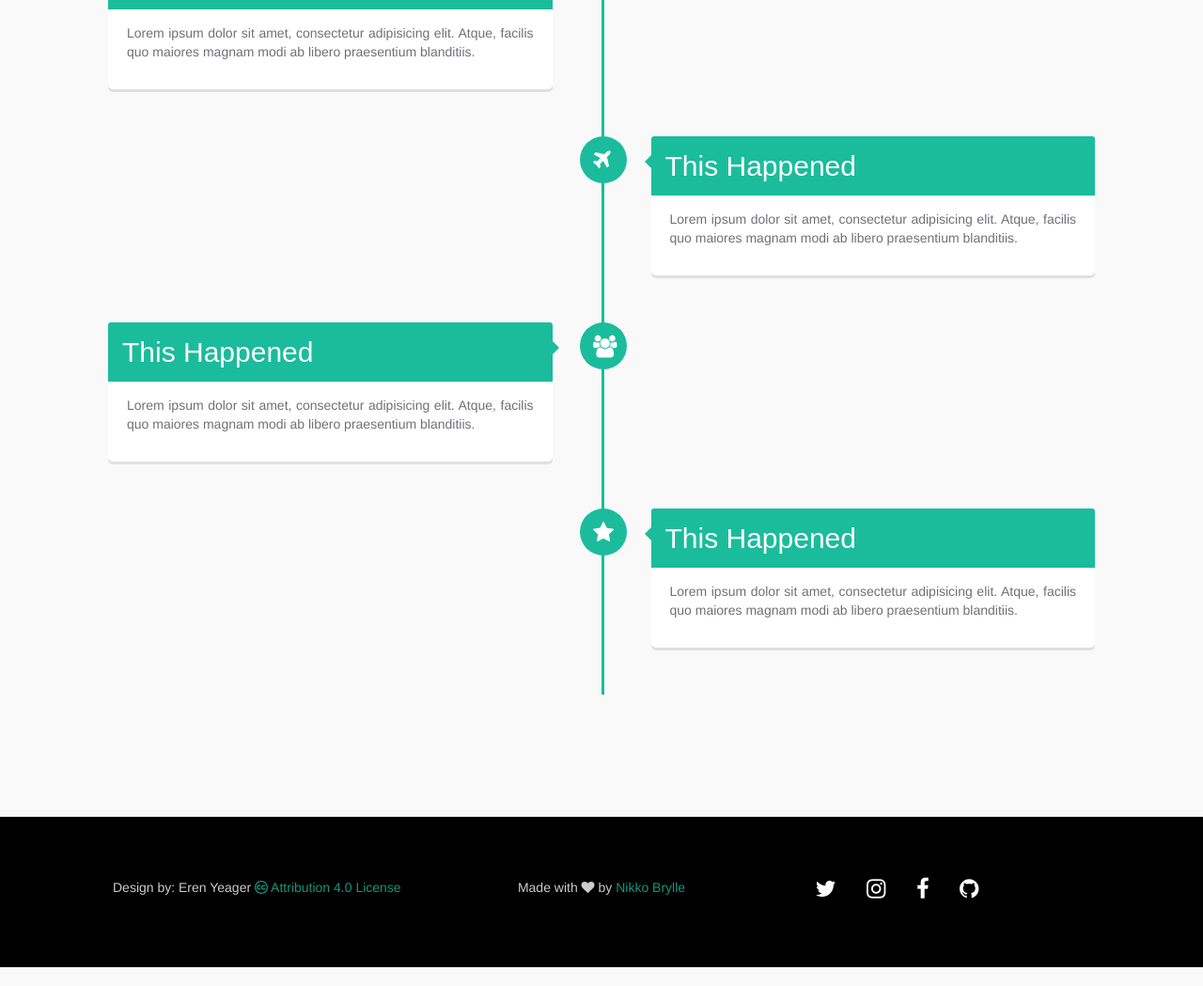
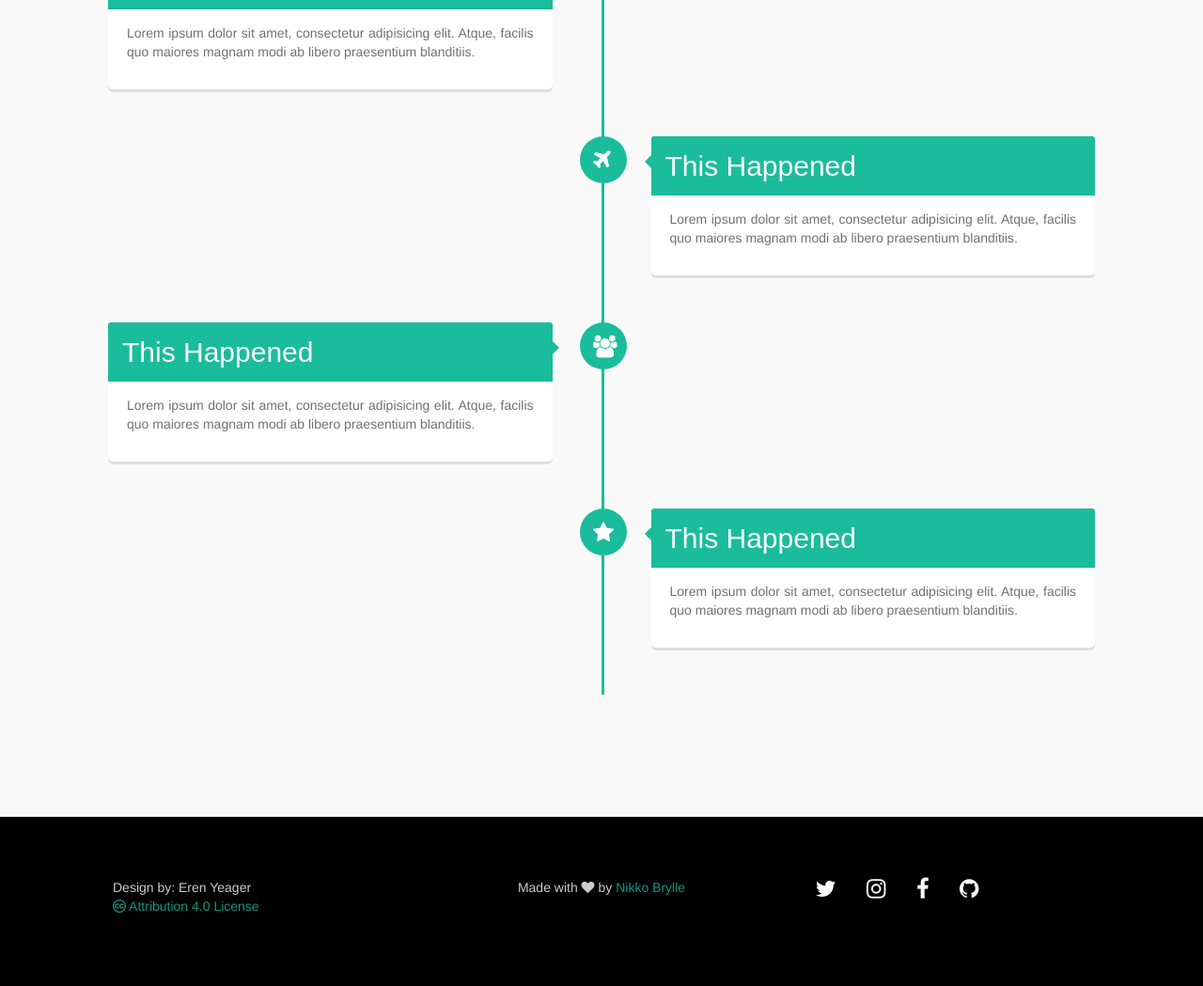
Before and after one commit to nikodego/Landing-Page, a plain HTML site: page index.html in a window 1280 px wide. Shown: the part 2773-3822 px from the top of the page at 94% size. Drawn offline with nearby package versions, Linux system fonts and the light colour scheme.

Commit message:
3rd commi

```diff
--- a/index.html
+++ b/index.html
@@ -277,7 +277,7 @@
         <div class="row">
           <div class="col-md-4">
             <p>
-              Design by: Eren Yeager
+              Design by: Eren Yeager<br>
               <a
                 href="http://creativecommons.org/licenses/by/4.0/"
                 target="_blank"
```
